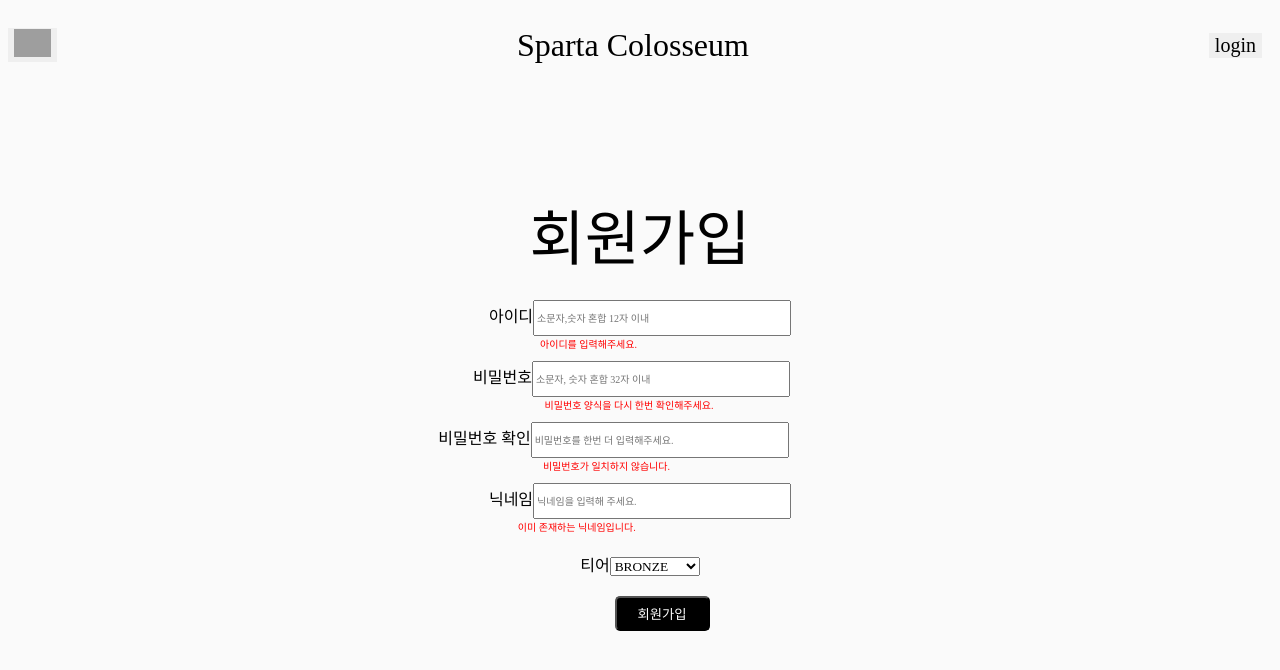
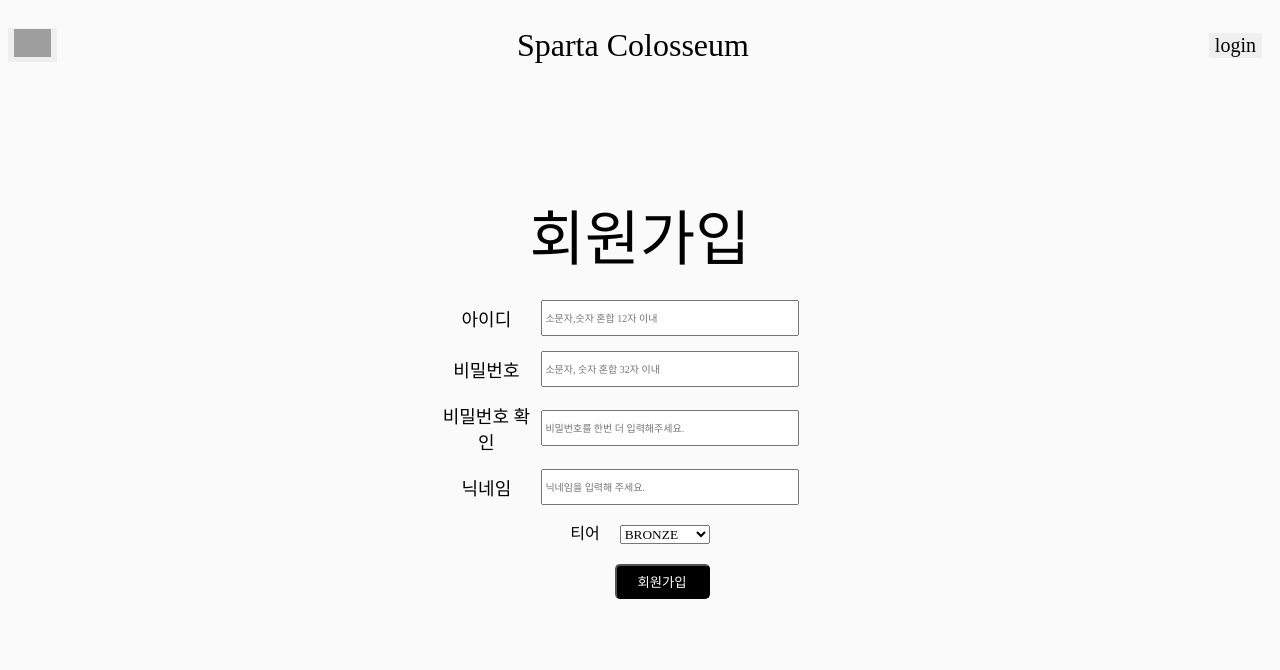
Before and after one commit to clorose/code-colosseum, a React (Create React App) app: page /sign-up in a window 1280 px wide. Shown: the top 670 px of the page. Built offline with nearby package versions, Linux system fonts and the light colour scheme; grey boxes are pictures that could not be loaded; a web font is replaced by a local one.

Commit message:
풀 하기 전에 저장

```diff
--- a/src/page/Login.jsx
+++ b/src/page/Login.jsx
@@ -6,7 +6,6 @@ import styled from "styled-components";
 const Login = () => {
   const navigate = useNavigate();
   const dispatch = useDispatch();
-  const token = sessionStorage.getItem("Access_Token");
   const initialState = {
     username: "",
     password: "",
@@ -35,8 +34,9 @@ const Login = () => {
   return (
     <LoginBox>
       <Log>로그인</Log>
+
       <Id>
-        아이디
+        <IdBox>아이디</IdBox>
         <Input
           name="username"
           value={loginUser.username}
@@ -45,7 +45,7 @@ const Login = () => {
         />
       </Id>
       <Pw>
-        비밀번호
+        <IdBox>비밀번호</IdBox>
         <Input
           name="password"
           value={loginUser.password}
@@ -69,14 +69,16 @@ const LoginBox = styled.div`
   margin: 150px auto;
   text-align: center;
 `;
-
 const Log = styled.div`
   width: 100%;
   margin: 40px 0px;
   height: 60px;
   font-size: 60px;
 `;
-
+const IdBox = styled.span`
+  font-size: large;
+  margin-right: 10px;
+`;
 const Id = styled.div`
   height: 40px;
   margin-bottom: 20px;
@@ -95,9 +97,9 @@ const Input = styled.input`
 
 const ButtonBox = styled.div`
   display: flex;
-  justify-content: space-between;
-  width: 37%;
-  margin: auto 34%;
+  justify-content: center;
+  gap: 10%;
+  margin-left: 32px;
 `;
 
 const Button = styled.button`
--- a/src/page/SignUp.jsx
+++ b/src/page/SignUp.jsx
@@ -4,16 +4,10 @@ import styled from "styled-components";
 import { useState, useEffect } from "react";
 import { useDispatch } from "react-redux";
 import { __addUsers } from "../redux/modules/thunk";
-import { useForm } from "react-hook-form";
 
 const SignUp = () => {
   const navigate = useNavigate();
   const dispatch = useDispatch();
-  const {
-    register,
-    watch,
-    formState: { errors },
-  } = useForm();
 
   const initialState = {
     username: "",
@@ -32,8 +26,8 @@ const SignUp = () => {
     });
   };
 
-  const regId = /^(?=.*[a-zA-Z])[-a-zA-Z0-9_.]{2,10}$/;
-  const regPw = /^(?=.*[a-zA-Z])[-a-zA-Z0-9_.]{2,10}$/;
+  // const regId = /^(?=.*[a-zA-Z])[-a-zA-Z0-9_.]{2,10}$/;
+  // const regPw = /^(?=.*[a-zA-Z])[-a-zA-Z0-9_.]{2,10}$/;
 
   const onSubmit = (e) => {
     e.preventDefault();
@@ -44,25 +38,20 @@ const SignUp = () => {
 
   return (
     <form onSubmit={onSubmit}>
-      <SignUp_Box>
+      <SignUpBox>
         <Sign_Up>회원가입</Sign_Up>
-        <div>
-          아이디
+        <UserBox>
+          <Span>아이디</Span>
           <Input
             name="username"
             placeholder="소문자,숫자 혼합 12자 이내"
             type="text"
             value={user.username}
             onChange={onChangeHandler}
-            // {...register("username", {
-            //   requried: true,
-            //   pattern: /^(?=.*[a-zA-Z])[-a-zA-Z0-9_.]{2,10}$/,
-            // })}
           />
-          <Idcheck>아이디를 입력해주세요.</Idcheck>
-        </div>
-        <PW>
-          비밀번호
+        </UserBox>
+        <UserBox>
+          <Span>비밀번호</Span>
           <Input
             name="password"
             onChange={onChangeHandler}
@@ -70,10 +59,9 @@ const SignUp = () => {
             type="password"
             value={user.password}
           />
-          <Pwcheck>비밀번호 양식을 다시 한번 확인해주세요.</Pwcheck>
-        </PW>
-        <PwCheck>
-          비밀번호 확인
+        </UserBox>
+        <UserBox>
+          <Span>비밀번호 확인</Span>
           <Input
             name="passwordCheck"
             onChange={onChangeHandler}
@@ -81,9 +69,9 @@ const SignUp = () => {
             type="password"
             value={user.passwordCheck}
           />
-          <Pw_check>비밀번호가 일치하지 않습니다.</Pw_check>
-        </PwCheck>
-        닉네임
+        </UserBox>
+        <UserBox>
+          <Span>닉네임</Span>
           <Input
             name="nickname"
             onChange={onChangeHandler}
@@ -91,9 +79,8 @@ const SignUp = () => {
             value={user.nickname}
             placeholder="닉네임을 입력해 주세요."
           ></Input>
-        <Nickname_check>이미 존재하는 닉네임입니다.</Nickname_check>
-        <br></br>
-        티어
+        </UserBox>
+        <TierTag>티어</TierTag>
         <select name="tier" onChange={onChangeHandler} value={user.tier}>
           <option>BRONZE</option>
           <option>SILVER</option>
@@ -105,14 +92,14 @@ const SignUp = () => {
         <ButtonBox>
           <Button>회원가입</Button>
         </ButtonBox>
-      </SignUp_Box>
+      </SignUpBox>
     </form>
   );
 };
 
 export default SignUp;
 
-const SignUp_Box = styled.div`
+const SignUpBox = styled.div`
   font-weight: 400px;
   width: 70%;
   height: 400px;
@@ -131,15 +118,14 @@ const Input = styled.input`
   height: 30px;
   width: 250px;
   font-size: x-small;
+  margin-right: 5%;
 `;
-
-const PW = styled.div`
-  margin-right: 17px;
+const UserBox = styled.div`
+  display: flex;
+  justify-content: center;
+  align-items: center;
+  margin-bottom: 15px;
 `;
-const PwCheck = styled.div`
-  margin-right: 53px;
-`;
-
 const ButtonBox = styled.div`
   display: flex;
   justify-content: center;
@@ -157,34 +143,12 @@ const Button = styled.button`
   cursor: pointer;
 `;
 
-const Idcheck = styled.div`
-  color: red;
-  font-size: x-small;
-  width: 400px;
-  margin: auto;
-  padding: 0px 103px 10px 0px;
+const Span = styled.div`
+  width: 100px;
+  font-size: large;
+  margin-right: 5px;
 `;
 
-const Pwcheck = styled.div`
-  color: red;
-  font-size: x-small;
-  width: 400px;
-  margin: auto;
-  padding: 0px 5px 10px 0px;
+const TierTag = styled.span`
+  margin-right: 20px;
 `;
-
-const Pw_check = styled.div`
-  color: red;
-  font-size: x-small;
-  width: 400px;
-  margin: auto;
-  padding: 0px 14px 10px 0px;
-`;
-
-const Nickname_check = styled.div`
-  color: red;
-  font-size: x-small;
-  width: 400px;
-  margin: auto;
-  padding: 0px 14.3% 0px 0px;
-`;
--- a/src/redux/modules/thunk.js
+++ b/src/redux/modules/thunk.js
@@ -21,8 +21,11 @@ export const __addUsers = createAsyncThunk(
         "http://43.201.71.248/api/signup",
         payload
       );
+      console.log("회원가입", data);
       return thunkAPI.fulfillWithValue(data);
     } catch (error) {
+      alert("회원가입 실패(양식에 맞춰 작성해주세요!)");
+      console.log("에러", error);
       return thunkAPI.rejectWithValue(error);
     }
   }
@@ -33,7 +36,7 @@ export const __addComments = createAsyncThunk(
   async (payload, thunkAPI) => {
     try {
       const { data } = await axios.post(
-        `http://localhost:3001/comments`,
+        `http://43.201.71.248/api/auth/comment/{problemId}`,
         payload
       );
       return thunkAPI.fulfillWithValue(data);
@@ -47,7 +50,9 @@ export const __getComments = createAsyncThunk(
   "detail/__getComments",
   async (payload, thunkAPI) => {
     try {
-      const { data } = await axios.get(`http://localhost:3001/comments`);
+      const { data } = await axios.get(
+        `http://43.201.71.248/api/comment/{problemId}`
+      );
       return thunkAPI.fulfillWithValue(data);
     } catch (error) {
       return thunkAPI.rejectWithValue(error);
@@ -60,7 +65,7 @@ export const __deleteComment = createAsyncThunk(
   async (payload, thunkAPI) => {
     try {
       console.log("payload", payload);
-      await axios.delete(`http://localhost:3001/comments/${payload}`);
+      await axios.delete(`http://43.201.71.248/api/auth/comment/{commentId}`);
       return thunkAPI.fulfillWithValue(payload);
     } catch (error) {
       return thunkAPI.rejectWithValue(error.message);
@@ -73,7 +78,7 @@ export const __updateComment = createAsyncThunk(
   async (payload, thunkAPI) => {
     try {
       const data = await axios.patch(
-        `http://localhost:3001/comments/${payload.Id}`,
+        `http://43.201.71.248/api/${payload.Id}`,
         payload
       );
       return thunkAPI.fulfillWithValue(data);
```
Lines whose indentation alone changed are shown as unchanged.
